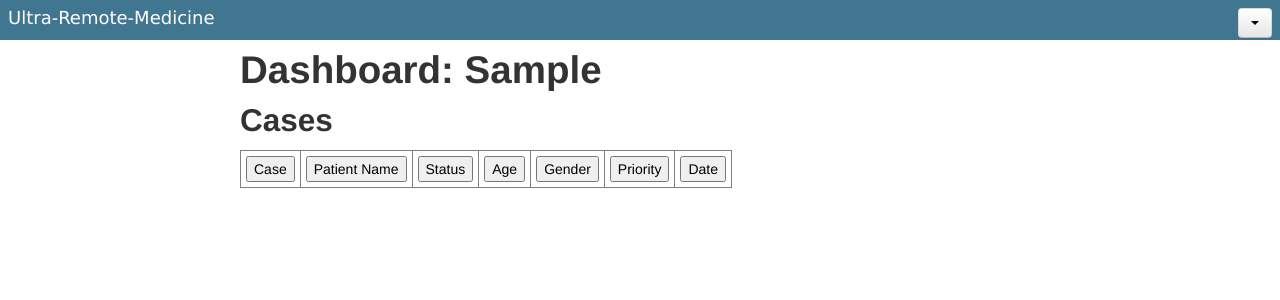
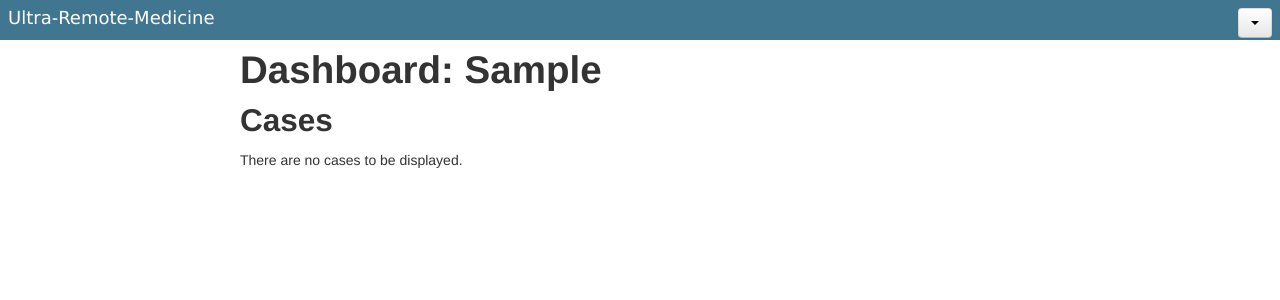
Before and after one commit to CSC301H-Fall2013/Ultra-Remote-Medicine, a Django app: template templates/website/doctor.html in a window 1280 px wide. Shown: the top 300 px of the page. Run offline with Django 3.2, Linux system fonts and the light colour scheme; the template is opened without the code that fills it, so the values that code supplies are empty; the visitor is signed in with stand-in values (Sample User, id 1); parts of the project's set-up code (start-up, migrations or seed data) failed here and were passed over; some libraries are stand-ins or nearby versions.

Commit message:
Caused _caseDisplay to show a textual message to indicate when the case list is empty rather than showing an empty table.

```diff
--- a/sample/views.py
+++ b/sample/views.py
@@ -229,6 +229,7 @@ def display_case_list(request):
         'viewer': user,
         'cases': case_attributes}, context_instance=RequestContext(request))
 
+
 def display_case(request, case_id):
     ''' Displays the specified case. '''
 
--- a/templates/website/_caseDisplay.html
+++ b/templates/website/_caseDisplay.html
@@ -1,5 +1,6 @@
 <!--  Component for displaying a table of cases. -->
 
+{% if cases|length > 0 %}
 		<table border="1" cellpadding="5">
 			<tr>
 				<td>
@@ -24,9 +25,9 @@
 					<button type="button">Date</button>
 				</td>
 			</tr>
+
 				{% for case in cases %}
 					<tr>
-
 						<td><a href="{% url 'display_case' case.case_ref.id %}" target="_blank">Case {{case.case_ref.id}}</a></td>
 						<td><a href="{% url 'display_patient' case.patient_ref.id %}" target="_blank">
 								{{case.patient_ref.last_name}}, {{case.patient_ref.first_name}} </a></td>
@@ -43,6 +44,9 @@
 								<option value="Low">Low</option>
 						</select></td>
 						<td>{{case.case_ref.date_opened}}</td>
+					</tr>
 				{% endfor %}
-			</tr>
 		</table>
+{% else %}
+	There are no cases to be displayed.
+{% endif %}
```
Lines whose indentation alone changed are shown as unchanged.
